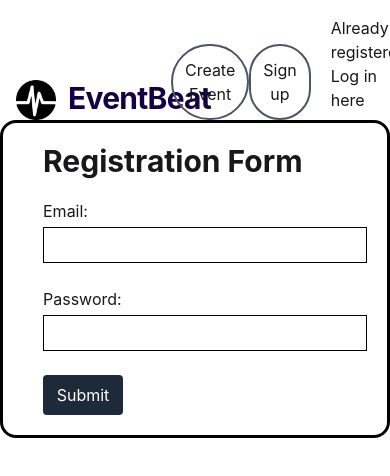
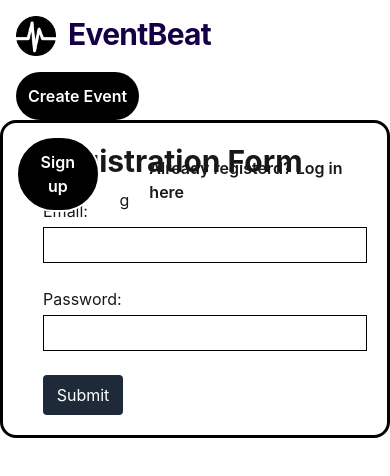
Before and after one commit to MarlaSinger2025/EventBeat-EventPlanner, a React (Vite) app: page /registration in a window 390 px wide. Shown: the top 476 px of the page. Built offline with nearby package versions, Linux system fonts and the light colour scheme; no server answers.

Commit message:
adjusted but not finished buttons on homepage

```diff
--- a/src/components/Hero.jsx
+++ b/src/components/Hero.jsx
@@ -6,7 +6,7 @@ const Hero = () => {
     const { isAuthenticated } = useAuth();
 
     return (
-        <div className="relative bg-center bg-[url(./img/pexels-annamw-1047442.jpg)] h-screen bg-no-repeat bg-cover">
+        <div className="relative bg-center bg-[url(./img/pexels-annamw-1047442.jpg)] h-screen bg-no-repeat bg-cover ">
             <div className="relative z-40 text-center pt-50">
                 <h1  className="text-5xl md:text-6xl text-white font-bold"> Welcome to <br></br>
                     <p className="text-5xl md:text-8xl text-white font-bold">EventBeat</p></h1>
@@ -14,19 +14,19 @@ const Hero = () => {
 
             <div> { isAuthenticated? (
                  <Link to='/createevent' >
-			<button className='mt-4 border-2 border-white p-3 text-pink-500 font-semibold rounded-full hover:bg-white transition duration-200 '>Create Event</button>
+			<button className='mt-4 border-2 border-white p-3 bg-white text-pink-500 font-bold rounded-full text-xl hover:cursor-pointer hover:border-pink-500 hover:bg-pink-500  hover:text-white hover:shadow-xl transition duration-200 mx-5 '>Create Event</button>
 			</Link> ) : (
                 <>
             <Link to='/registration' >
-			<button className='mt-4 border-2 border-white p-3 text-pink-500 font-semibold rounded-full hover:bg-white transition duration-200 '>Sign up</button>
+			<button className='mt-4 border-2 border-white p-3 bg-white text-pink-500 font-bold rounded-full text-xl hover:cursor-pointer hover:border-pink-500 hover:bg-pink-500  hover:text-white hover:shadow-xl transition duration-200 mx-5 '>Sign up</button>
 			</Link>
             <Link to='/createevent' >
-			<button className='mt-4 border-2 border-white p-3 text-pink-500 font-semibold rounded-full hover:bg-white transition duration-200 '>Create Event</button>
+			<button className='mt-4 border-2 border-white p-3 bg-white text-pink-500 font-bold rounded-full text-xl hover:cursor-pointer hover:border-pink-500 hover:bg-pink-500  hover:text-white hover:shadow-xl transition duration-200 mx-5 '>Create Event</button>
 			</Link>
             </>
             )}
             </div>
-            </div>
+         </div>
         </div>
     );
 };
--- a/src/components/Navbar.jsx
+++ b/src/components/Navbar.jsx
@@ -18,7 +18,7 @@ const Navbar = () => {
 //   };
   return (
     <header className="absolute top-0 bg-transparent w-full h-20 z-50 mx-auto">
-      <nav className="max-w-screen flex items-end justify-around mx-auto p-4">
+      <nav className="max-w-screen flex flex-col md:flex-row items-start md:items-end justify-around mx-auto p-4">
         <Link to="/" className="flex flex-row gap-3">
           <img
             className="w-10"
@@ -30,7 +30,7 @@ const Navbar = () => {
           </span>
         </Link >
         <Link to='/createevent' >
-        <button className="mt-4 border-2 border-gray-600 p-3 rounded-full">
+        <button className="mt-4 p-3 rounded-full bg-black font-semibold text-white hover:cursor-pointer hover:shadow-xl">
             Create Event
           </button>
           </Link>
@@ -40,13 +40,13 @@ const Navbar = () => {
             ) : (
                 <>
         <Link to="/registration">
-            <button className="mt-4 border-2 border-gray-600 p-3 rounded-full">
+            <button className="mt-4 border-2 p-3 rounded-full bg-black font-semibold text-white hover:cursor-pointer hover:shadow-xl hover:bg-linear-to-r from-black to-[pink-500">
               Sign up
             </button>
-          </Link>
+          </Link>g
           <Link
             to="/login"
-            className=" hover:text-white hover:underline transition duration-200 pb-2"
+            className=" hover:text-white hover:underline transition duration-200 pb-2 font-semibold"
           >
             {" "}
             Already registerd? Log in here
```
